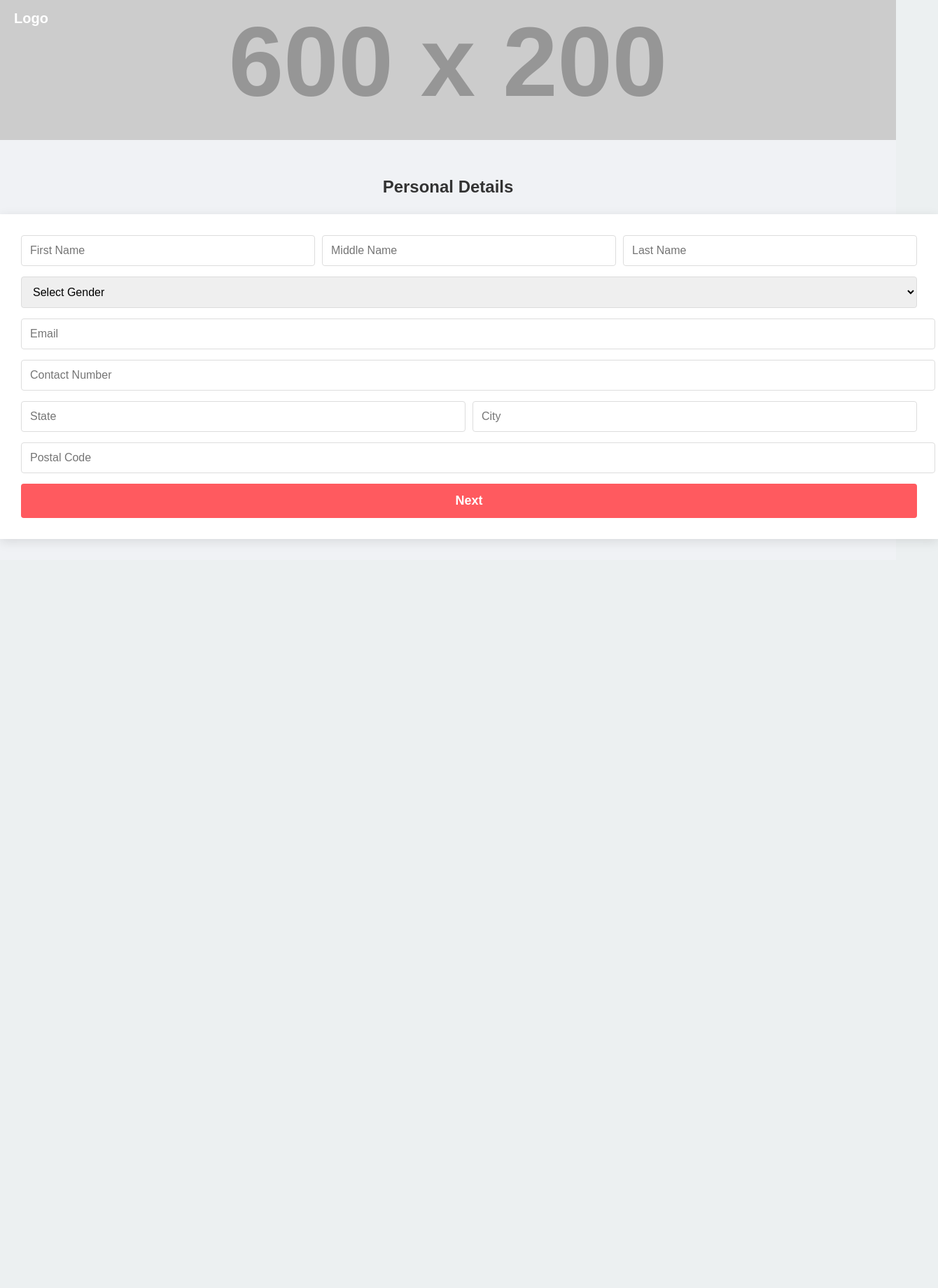
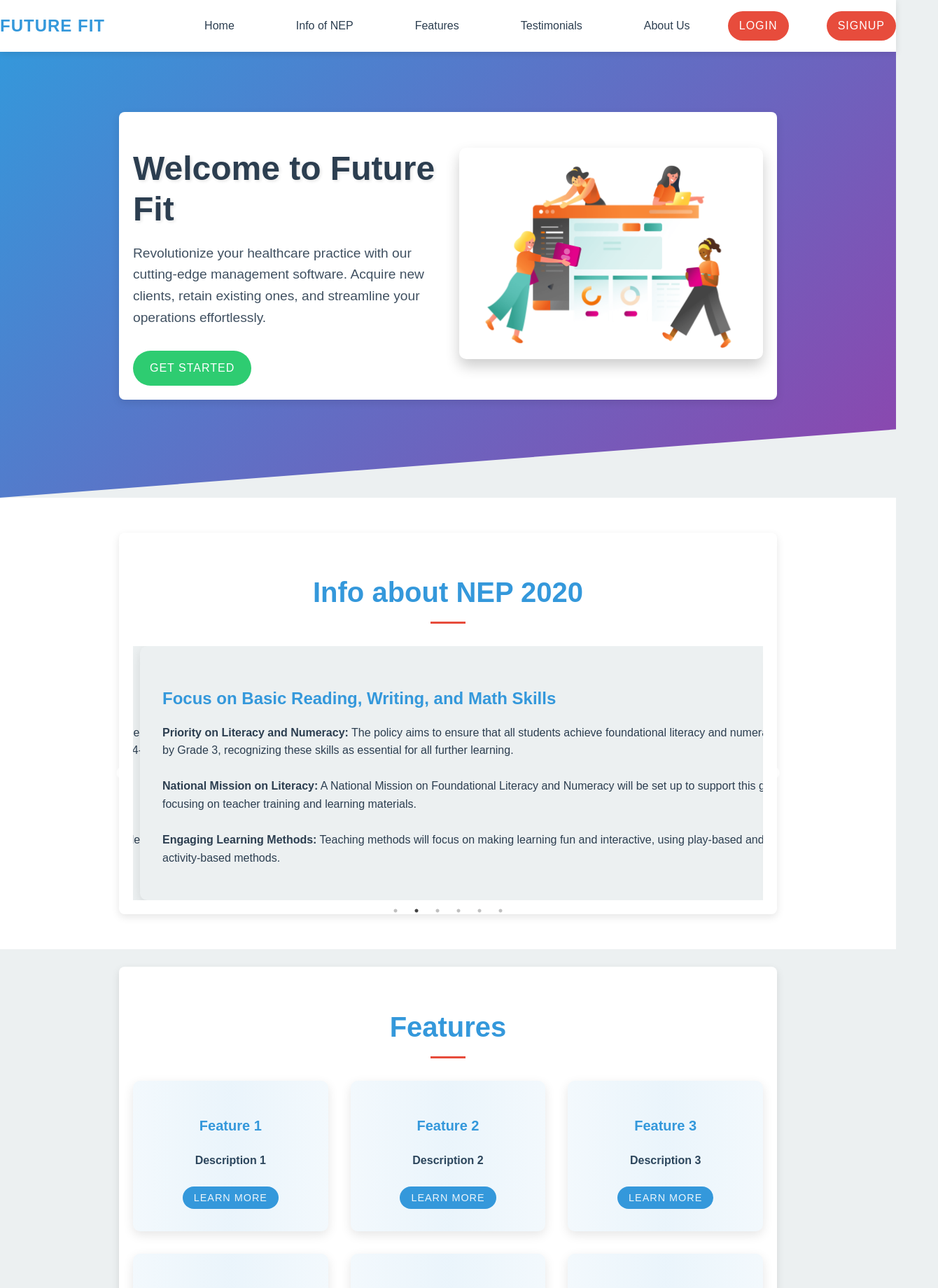
Before and after one commit to anshulkansal04/CareerMap, a React (Create React App) app in the folder client/: page / in a window 1280 px wide. Shown: the top 1840 px of the page at 70% size, 1340 px wide, since content can reach past the window. Before the commit the page ends 800 px from the top, so only its background shows below. Built offline with nearby package versions, Linux system fonts and the light colour scheme.

Commit message:
Added Routing

```diff
--- a/client/package.json
+++ b/client/package.json
@@ -13,6 +13,7 @@
     "react-dom": "^18.3.1",
     "react-hot-toast": "^2.4.1",
     "react-icons": "^5.3.0",
+    "react-router-dom": "^6.28.0",
     "react-scripts": "5.0.1",
     "react-slick": "^0.30.2",
     "react-toastify": "^10.0.5",
--- a/client/src/App.js
+++ b/client/src/App.js
@@ -1,32 +1,43 @@
-// import './App.css';
-import Hero from './Components/Hero';
-// import SignUp from './pages/SignUp';
-// import LoginPage from './pages/LoginPage';
-import { Toaster } from 'react-hot-toast';
-import Carousel from './Components/Carousel';
-import Card from './Components/Card'
-import Testimonal from './Components/Testimonal';
-import Navbar from './Components/Navbar';
-import './Components/styles.css';
-import PersonalInfoForm from './pages/PersonalInfoForm';
-import EducationDetailsForm from './pages/EducationDetailsForm';
-import ExtraDetailsForm from './pages/ExtraDetailsForm';
+import Hero from "./Components/Hero";
+import SignUp from "./pages/SignUp";
+import LoginPage from "./pages/LoginPage";
+import { Toaster } from "react-hot-toast";
+import Carousel from "./Components/Carousel";
+import Card from "./Components/Card";
+import { BrowserRouter as Router, Route, Routes } from "react-router-dom";
+import Testimonal from "./Components/Testimonal";
+import Navbar from "./Components/Navbar";
+import "./Components/styles.css";
+import PersonalInfoForm from "./pages/PersonalInfoForm";
+import EducationDetailsForm from "./pages/EducationDetailsForm";
+import ExtraDetailsForm from "./pages/ExtraDetailsForm";
 
 function App() {
   return (
     <div className="App">
-      {/* <Navbar /> */}
-      {/* <Hero /> */}
-      {/* <Info /> */}
-      {/* <SignUp />
-      <LoginPage /> */}
-      {/* <Toaster /> */}
-      {/* <Carousel /> */}
-      {/* <Card /> */}
-      {/* <Testimonal /> */}
-      <PersonalInfoForm />
-      {/* <EducationDetailsForm /> */}
-      {/* <ExtraDetailsForm /> */}
+      <Router>
+        <Routes>
+          <Route
+            exact
+            path="/"
+            element={
+              <>
+                <Navbar />
+                <Hero />
+                <Carousel />
+                <Toaster />
+                <Card />
+                <Testimonal />
+              </>
+            }
+          ></Route>
+          <Route path="/personalInfo" element={<PersonalInfoForm />} />
+          <Route path="/educationalInfo" element={<EducationDetailsForm />} />
+          <Route path="/extraInfo" element={<ExtraDetailsForm />} />
+          <Route path="/login" element={<LoginPage />} />
+          <Route path="/signup" element={<SignUp />} />
+        </Routes>
+      </Router>
     </div>
   );
 }
--- a/client/src/Components/Navbar.jsx
+++ b/client/src/Components/Navbar.jsx
@@ -1,4 +1,5 @@
 import React from "react";
+import { Link } from "react-router-dom";
 
 export default function Navbar() {
   return (
@@ -9,15 +10,31 @@ export default function Navbar() {
           <span className="nep-navbar-brand">Future Fit</span>
         </div>
         <nav className="nep-navbar-links">
-          <a href="#" className="nep-navbar-link">Home</a>
-          <a href="#" className="nep-navbar-link">Info of NEP</a>
-          <a href="#" className="nep-navbar-link">Features</a>
-          <a href="#" className="nep-navbar-link">Testimonials</a>
-          <a href="#" className="nep-navbar-link">About Us</a>
+          <a href="#" className="nep-navbar-link">
+            Home
+          </a>
+          <a href="#" className="nep-navbar-link">
+            Info of NEP
+          </a>
+          <a href="#" className="nep-navbar-link">
+            Features
+          </a>
+          <a href="#" className="nep-navbar-link">
+            Testimonials
+          </a>
+          <a href="#" className="nep-navbar-link">
+            About Us
+          </a>
         </nav>
-        <a href="#" className="nep-navbar-cta">
+        {/* <a href="#" className="nep-navbar-cta">
           Login/SignUp
-        </a>
+        </a> */}
+        <Link to="/login" className="nep-navbar-cta">
+          Login
+        </Link>
+        <Link to="/signup" className="nep-navbar-cta">
+          SignUp
+        </Link>
       </div>
     </header>
   );
--- a/client/src/pages/LoginPage.jsx
+++ b/client/src/pages/LoginPage.jsx
@@ -3,6 +3,7 @@ import { motion } from "framer-motion";
 import { ArrowLeft } from "lucide-react";
 import { toast } from "react-hot-toast";
 import { FcGoogle } from "react-icons/fc";
+import { Link } from "react-router-dom";
 import "./LoginPage.css";
 
 export default function LoginPage() {
@@ -57,9 +58,12 @@ export default function LoginPage() {
           </button>
           <div className="sign-up-link">
             Not a member?{" "}
-            <a href="#" className="sign-up">
+            {/* <a href="#" className="sign-up">
               Sign up
-            </a>
+            </a> */}
+            <Link to="/signup" className="sign-up">
+              Sign up
+            </Link>
           </div>
 
           <div className="login-form">
@@ -120,9 +124,12 @@ export default function LoginPage() {
             <h2 className="nep-title">National Education Policy (NEP)</h2>
             <div className="nep-content">
               <p className="nep-description">
-                The National Education Policy (NEP) aims to reform and revamp the Indian education system. The policy emphasizes a
-                holistic approach, providing equitable access to quality education for all, promoting creativity, and fostering
-                research and innovation. This is a step towards making India a global knowledge superpower.
+                The National Education Policy (NEP) aims to reform and revamp
+                the Indian education system. The policy emphasizes a holistic
+                approach, providing equitable access to quality education for
+                all, promoting creativity, and fostering research and
+                innovation. This is a step towards making India a global
+                knowledge superpower.
               </p>
 
               <ul className="nep-features">
@@ -134,7 +141,10 @@ export default function LoginPage() {
               </ul>
 
               <div className="nep-footer">
-                <p className="nep-quote">"Education is the most powerful weapon which you can use to change the world." – Nelson Mandela</p>
+                <p className="nep-quote">
+                  "Education is the most powerful weapon which you can use to
+                  change the world." – Nelson Mandela
+                </p>
               </div>
             </div>
           </div>
--- a/client/src/pages/SignUp.jsx
+++ b/client/src/pages/SignUp.jsx
@@ -6,7 +6,8 @@ import { FcGoogle } from "react-icons/fc";
 import "./SignUp.css";
 import edu from "../assets/education.png";
 import grad from "../assets/graduation.png";
-import emb from "../assets/emblem.png"
+import emb from "../assets/emblem.png";
+import { Link } from "react-router-dom";
 
 export default function Component() {
   const [formData, setFormData] = useState({
@@ -79,9 +80,12 @@ export default function Component() {
           </button>
           <div className="sign-in-link">
             Already a member?{" "}
-            <a href="#" className="sign-in">
+            {/* <a href="#" className="sign-in">
               Sign in
-            </a>
+            </a> */}
+            <Link to="/login" className="sign-in">
+              Sign in
+            </Link>
           </div>
 
           <div className="sign-up-form">
@@ -219,9 +223,9 @@ export default function Component() {
                       transition={{ delay: i * 0.02, duration: 0.2 }}
                     />
                     <motion.path
-                      d={`M80,57.5 L${80 + 7 * Math.cos((i * 15 * Math.PI) / 180)},${
-                        57.5 + 7 * Math.sin((i * 15 * Math.PI) / 180)
-                      }`}
+                      d={`M80,57.5 L${
+                        80 + 7 * Math.cos((i * 15 * Math.PI) / 180)
+                      },${57.5 + 7 * Math.sin((i * 15 * Math.PI) / 180)}`}
                       fill="none"
                       stroke="#000080"
                       strokeWidth="0.5"
```
Also changed, not shown: 1 other file (tests, documents, lock files or other folders).
